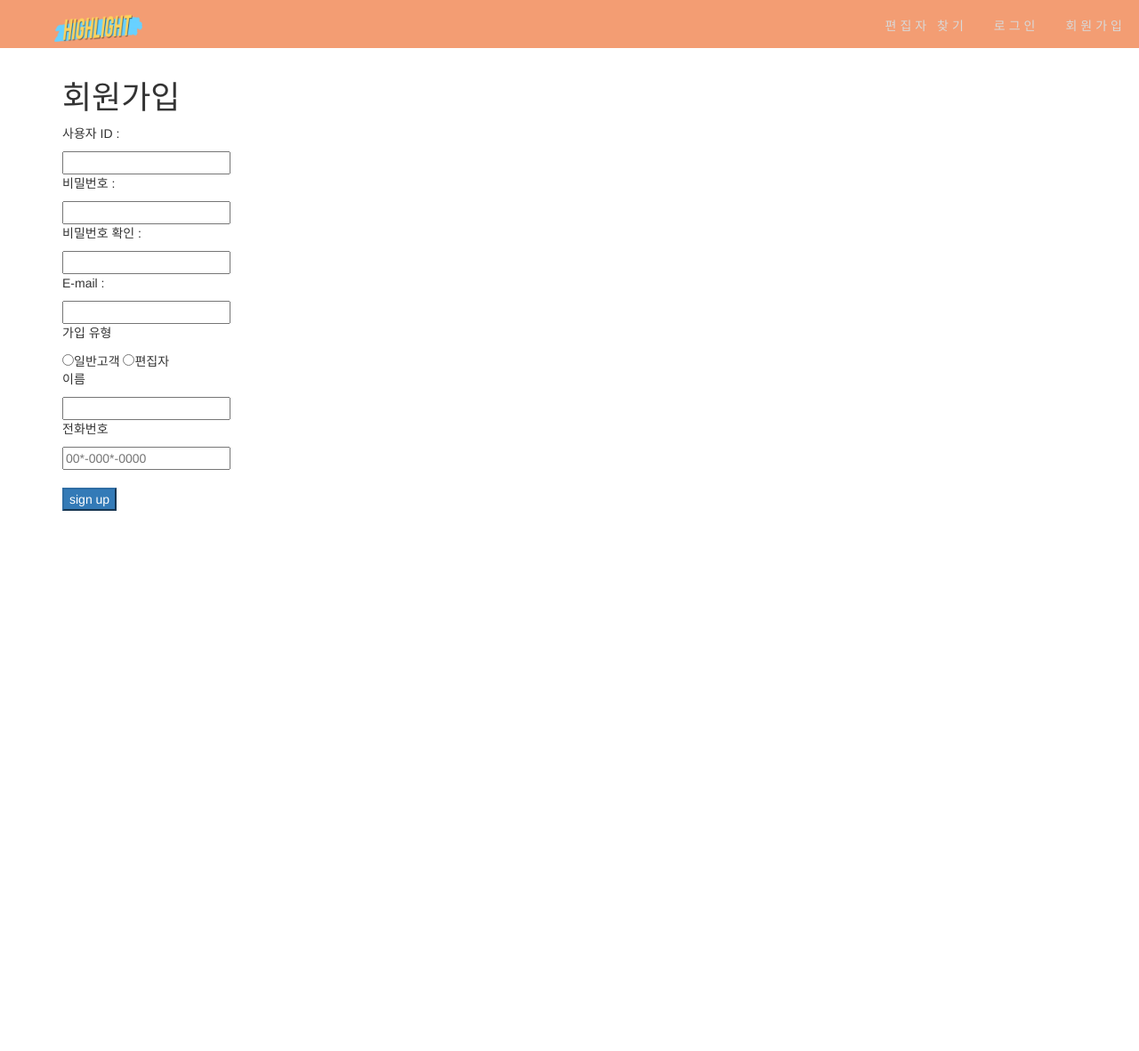
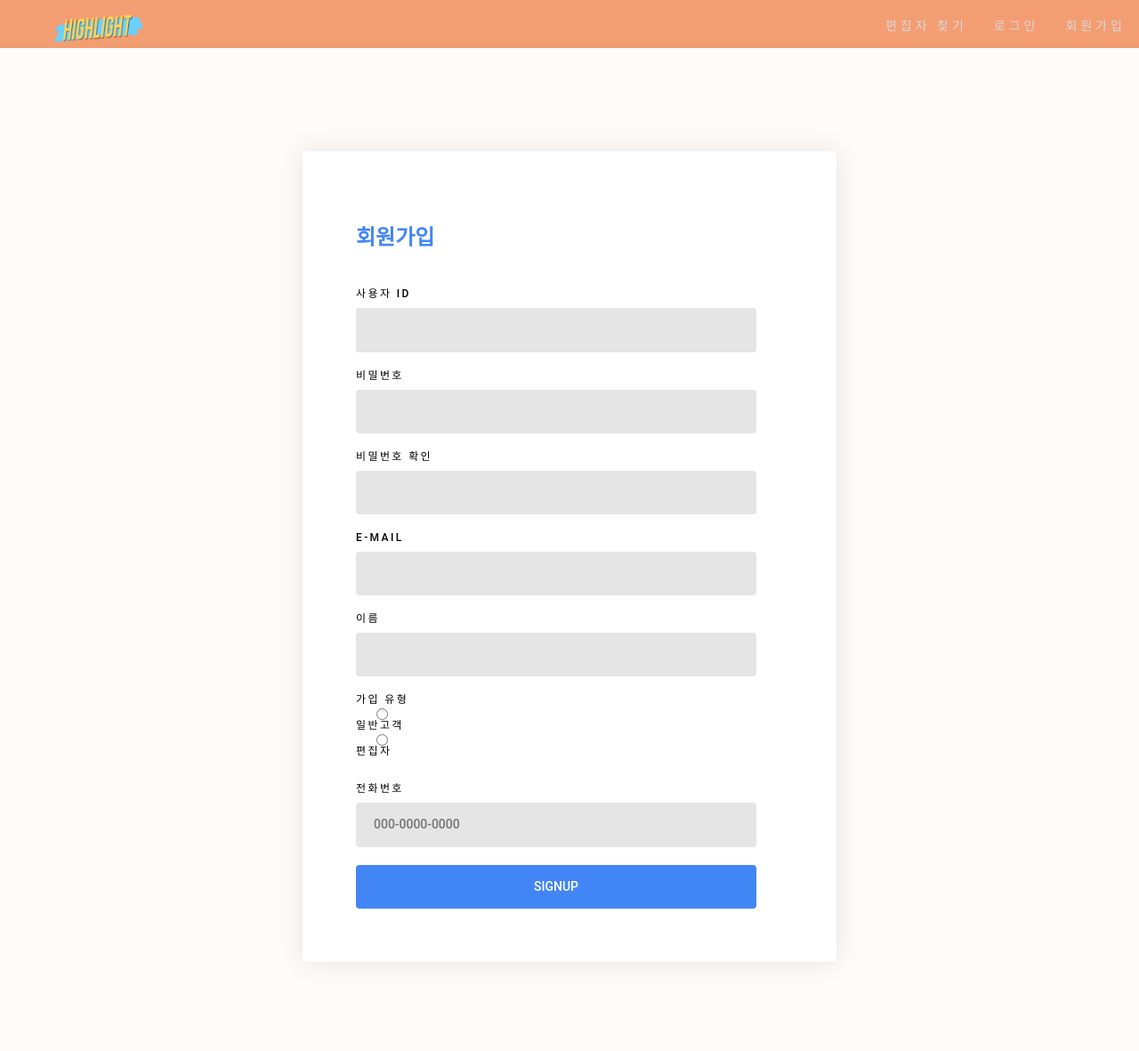
Before and after one commit to LikeLionCBNU/highlight, a Django app: page /user/signup/ in a window 1280 px wide. Shown: the whole page at 89% size. Before the commit the page ends 574 px from the top, so only its background shows below. Run offline with Django 3.2, Linux system fonts and the light colour scheme; some libraries are stand-ins or nearby versions.

Commit message:
회원가입폼 디자인 생성

```diff
--- a/highlight/static/css/login.css
+++ b/highlight/static/css/login.css
@@ -8,7 +8,7 @@ body {
     color: rgba(0, 0, 0, 0.6);
     font-family: "Roboto", sans-serif;
     font-size: 14px;
-    line-height: 1.6em;
+    line-height: 1.8em;
 }
 
 .form {
@@ -19,7 +19,7 @@ body {
     border-radius: 4px;
     box-shadow: 0 0 30px rgba(0, 0, 0, 0.1);
     box-sizing: border-box;
-    margin: 100px auto 10px;
+    margin: 100px auto;
     overflow: hidden;
 }
 
@@ -116,6 +116,12 @@ body {
     margin: 0 10px 0 0;
 }
 
+.form-group .form-remember input[type='radio'] {
+    display: inline-block;
+    width: auto;
+    margin: 0 10px 0 0;
+}
+
 .form-group .form-recovery {
     color: #4285F4;
     font-size: 12px;
@@ -138,3 +144,7 @@ body {
     font-weight: 700;
     text-transform: uppercase;
 }
+
+.input[type='radio'] {
+    display: inline;
+}
--- a/highlight/templates/user/login.html
+++ b/highlight/templates/user/login.html
@@ -42,6 +42,7 @@
     </div>
 </div>
 {% endblock %}
+
    <!--
        <form action="{% url 'user:login' %}" method="POST">
         {% csrf_token %}
--- a/highlight/templates/user/signup.html
+++ b/highlight/templates/user/signup.html
@@ -1,33 +1,66 @@
 {% extends 'base.html' %}
 {% block content %}
 
+{% load static %}
+<link rel="stylesheet" href="{% static 'css/login.css' %}" />
+
 <div class="container">
+  <div class="form">
+    <div class="form-panel">
+      <div class="form-header">
         <h1>회원가입</h1>
+      </div>
 
+      <div class="form-content">
         <form action="{% url 'user:signup' %}" method="POST">
+            <div class="form-group">
               {% csrf_token %}
-        <p>사용자 ID : </p>
-        <input name="username" type="text">
-        <br>
-        <p>비밀번호 : </p>
-        <input name="password" type="password">
-        <p>비밀번호 확인 : </p>
-        <input name="password_confirm" type="password">
-        <br>
-        <p>E-mail : </p>
-        <input name="email" type="email">
-        <br>
-        <p>가입 유형</p>
+              <label for="username">사용자 ID</label>
+              <input type="text" id="username" name="username" required="required"/>
+            </div>
+
+            <div class="form-group">
+              <label for="password">비밀번호</label>
+              <input type="password" name="password" id="password" >
+            </div>
+
+            <div class="form-group">
+              <label>비밀번호 확인</label>
+              <input name="password_confirm" type="password" id="password_confirm">
+            </div>
+
+            <div class="form-group">
+              <label>E-mail</label>
+              <input name="email" type="email" id="email">
+            </div>
+
+            <div class="form-group">
+
+              <label>이름</label>
+              <input name="name" type="text" id="name">
+            </div>
+
+            <div class="form-group">
+                <label>가입 유형
                 <input type="radio" name="user_type" value="customer">일반고객
                 <input type="radio" name="user_type" value="editor">편집자
-        <p>이름</p>
-        <input name="name" type="text">
+
+                </label>
+            </div>
+
+            <div class="form-group">
+              <label>전화번호</label>
+              <input name="phone_number" type="tel" id="phone_number" placeholder="000-0000-0000" pattern="[0-9]{2,3}-[0-9]{3.4}-[0-9]{3,4}">
+            </div>
+
+            <div class="form-group">
               <br>
-        <p>전화번호</p>
-        <input name="phone_number" type="tel" placeholder="00*-000*-0000" pattern="[0-9]{2,3}-[0-9]{3.4}-[0-9]{3,4}">
-        <br><br>
-        <input type="submit" class="btn-primary" value="sign up">
+              <button type="submit" >Signup</button>
+            </div>
         </form>
+      </div>
+    </div>
+  </div>
 </div>
 
 {% endblock %}
```
Lines whose indentation alone changed are shown as unchanged.
